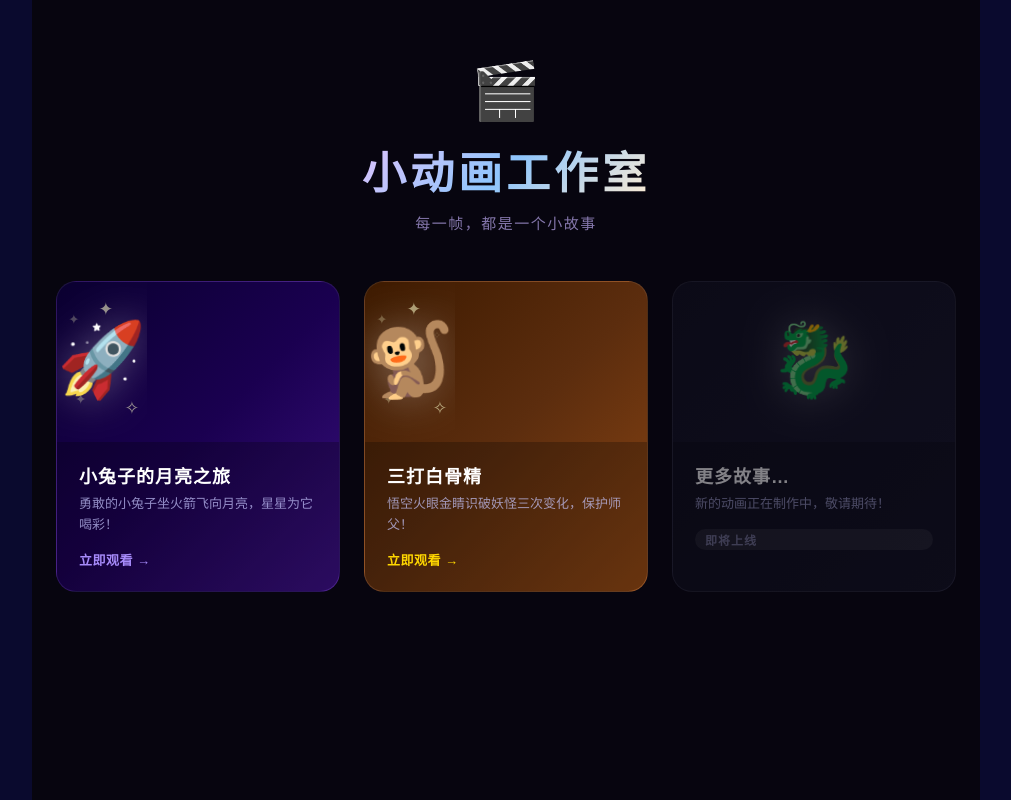
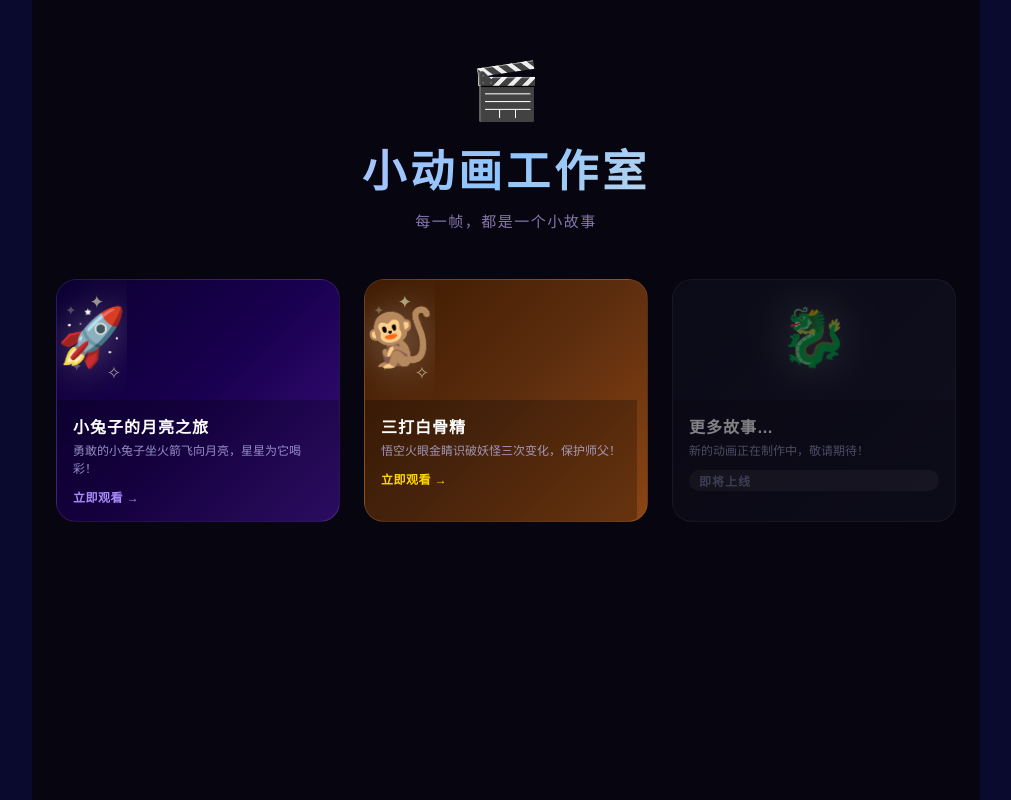
Before and after one commit to huangxiangdan/kids-animation-studio, a React (Vite) app: page / in a window 1280 px wide. Shown: the whole page, without its empty margins (134-1145 px from the left). Built offline with nearby package versions, Linux system fonts and the light colour scheme.

Commit message:
fix: 首页手机适配优化

```diff
--- a/src/pages/Home.css
+++ b/src/pages/Home.css
@@ -1,24 +1,32 @@
 /* ── 整体布局 ── */
 .home {
   min-height: 100vh;
+  min-height: 100dvh;
   background: #07050f;
   color: #fff;
   font-family: "PingFang SC", "Microsoft YaHei", sans-serif;
   display: flex;
   flex-direction: column;
   align-items: center;
-  padding: 0 24px 60px;
+  padding: 0 16px 60px;
+  box-sizing: border-box;
+  overflow-x: hidden;
+}
+
+*, *::before, *::after {
+  box-sizing: border-box;
 }
 
 /* ── 头部 ── */
 .home-header {
   text-align: center;
-  padding: 60px 0 48px;
+  padding: 40px 0 32px;
+  width: 100%;
 }
 
 .home-logo {
-  font-size: 56px;
-  margin-bottom: 12px;
+  font-size: 48px;
+  margin-bottom: 10px;
   display: block;
   animation: logoBob 3s ease-in-out infinite;
 }
@@ -49,10 +57,32 @@
 /* ── 卡片网格 ── */
 .home-grid {
   display: grid;
-  grid-template-columns: repeat(auto-fill, minmax(280px, 1fr));
-  gap: 24px;
+  grid-template-columns: 1fr;
+  gap: 16px;
   width: 100%;
   max-width: 900px;
+}
+
+@media (min-width: 640px) {
+  .home-grid {
+    grid-template-columns: repeat(auto-fill, minmax(280px, 1fr));
+    gap: 24px;
+  }
+  .home {
+    padding: 0 24px 60px;
+  }
+  .home-header {
+    padding: 60px 0 48px;
+  }
+  .home-logo {
+    font-size: 56px;
+  }
+  .card-preview {
+    height: 160px;
+  }
+  .card-emoji {
+    font-size: 72px;
+  }
 }
 
 /* ── 动画卡片 ── */
@@ -87,7 +117,7 @@
 /* ── 卡片预览区 ── */
 .card-preview {
   position: relative;
-  height: 160px;
+  height: 120px;
   display: flex;
   align-items: center;
   justify-content: center;
@@ -95,7 +125,7 @@
 }
 
 .card-emoji {
-  font-size: 72px;
+  font-size: 56px;
   line-height: 1;
   z-index: 1;
   filter: drop-shadow(0 0 20px rgba(255, 255, 255, 0.3));
@@ -133,31 +163,31 @@
 
 /* ── 卡片文字区 ── */
 .card-info {
-  padding: 20px 22px 22px;
+  padding: 14px 16px 16px;
   display: flex;
   flex-direction: column;
-  gap: 6px;
+  gap: 4px;
   flex: 1;
   background: rgba(0, 0, 0, 0.25);
 }
 
 .card-title {
-  font-size: 18px;
+  font-size: 16px;
   font-weight: 700;
   margin: 0;
   letter-spacing: 1px;
 }
 
 .card-desc {
-  font-size: 13px;
+  font-size: 12px;
   color: rgba(200, 200, 255, 0.7);
   margin: 0;
-  line-height: 1.6;
+  line-height: 1.5;
 }
 
 .card-cta {
-  margin-top: 8px;
-  font-size: 13px;
+  margin-top: 6px;
+  font-size: 12px;
   font-weight: 600;
   color: var(--card-accent, #a78bfa);
   letter-spacing: 0.5px;
```
